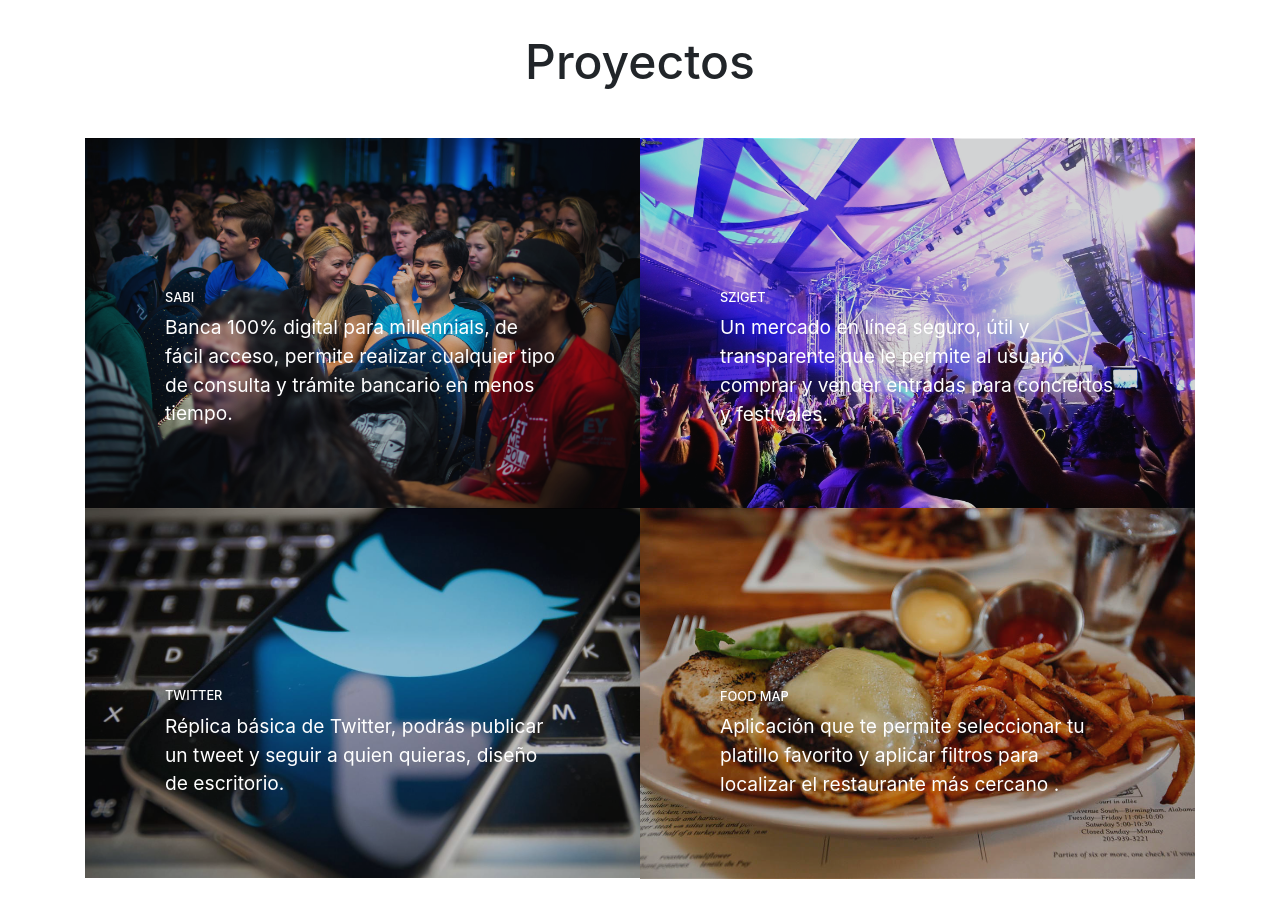
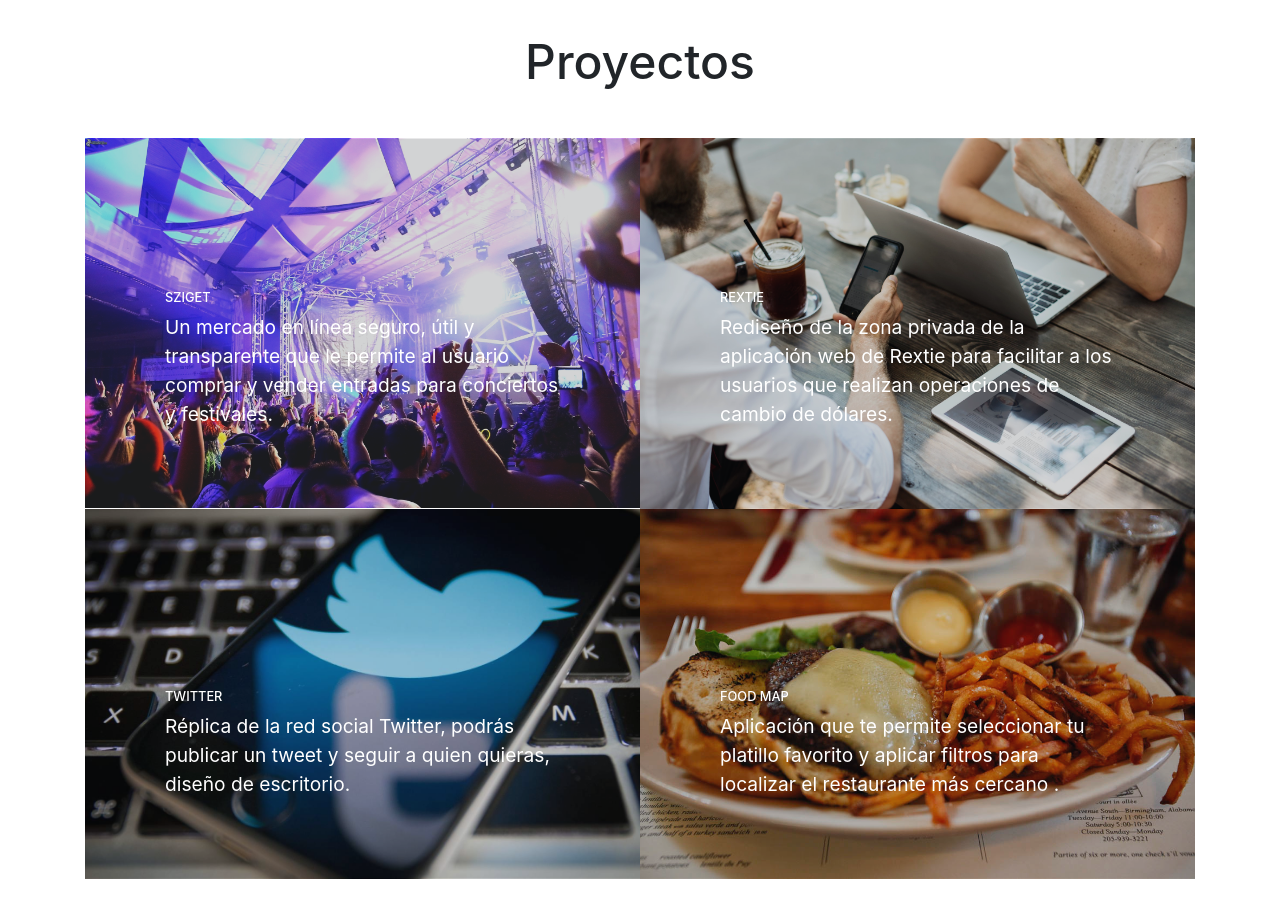
Before and after one commit to alejandraHoces/alejandrahoces.github.io, a website with bundled scripts: page index.html in a window 1280 px wide. Shown: the part 2100-3018 px from the top of the page. Built offline with nearby package versions, Linux system fonts and the light colour scheme.

Commit message:
actualizando estilos

```diff
--- a/index.html
+++ b/index.html
@@ -67,7 +67,7 @@
           <div class="col-lg-10 mx-auto">
             <h2>Sobre mí</h2>
             <p class="lead mb-5">Hola, soy UX designer egresada de Laboratoria,
-              me gusta crear productos digitales útiles y usables los cuales complemento con mis habilidades en desarrollo web, brindando así una experiencia agradable e intuitiva para el usuario. Veo la diversidad de personas y culturas con las que crecí como un recurso para un mejor diseño. Quiero crear experiencias y productos con un fuerte énfasis en la simplicidad, la funcionalidad y la inclusión.<br> <strong>Si buscas UX designers, o tienes alguna pregunta sobre mis proyectos.<a href="mailto:hocesalejandra@gmail.com"> ¡No dudes en comunicarte conmigo!</a></strong></p>
+              me gusta crear productos digitales útiles y usables los cuales complemento con mis habilidades en desarrollo web, brindando así una experiencia agradable e intuitiva para el usuario. Veo la diversidad de personas y culturas con las que crecí como un recurso para un mejor diseño. Quiero crear experiencias y productos con un fuerte énfasis en la simplicidad, la funcionalidad y la inclusión.<br><strong>Si buscas UX designers, o tienes alguna pregunta sobre mis proyectos.<a href="mailto:hocesalejandra@gmail.com"> ¡No dudes en comunicarte conmigo!</a></strong></p>
             <a class="btn btn-dark btn-xl " href="vendor/cv-hocesalejandra.pdf" target="_blank">MIRA MI CV</a>
           </div>
         </div>
@@ -157,24 +157,24 @@
         </div>
         <div class="row no-gutters">
           <div class="col-lg-6">
-            <a class="portfolio-item" href="https://github.com/alejandraHoces/BancoMillennials" target="_blank">
-              <span class="caption">
-                <span class="caption-content">
-                  <h2>sabi</h2>
-                  <p class="mb-0"><strong>Banca 100% digital para millennials, de fácil acceso, permite realizar cualquier tipo de consulta y trámite bancario en menos tiempo.</strong></p></span>
-              </span>
-              <img class="img-fluid" src="img/sabi.jpg" alt="imagen-portada">
-            </a>
-          </div>
-          <div class="col-lg-6">
             <a class="portfolio-item" href="https://github.com/alejandraHoces/sziget" target="_blank">
               <span class="caption">
                 <span class="caption-content">
                   <h2>sziget</h2>
-                  <p class="mb-0"><strong>Un mercado en línea seguro, útil y transparente que le permite al usuario comprar y vender entradas para conciertos y festivales.</strong></p>
-                </span>
+                  <p class="mb-0"><strong>Un mercado en línea seguro, útil y transparente que le permite al usuario comprar y vender entradas para conciertos y festivales.</strong></p></span>
               </span>
-              <img class="img-fluid" src="img/zsiget.jpg" alt="imagen-portada">
+              <img class="img-fluid" src="img/zsiget.jpg" alt="" style="opacity:0.9">
+            </a>
+          </div>
+          <div class="col-lg-6">
+            <a class="portfolio-item" href="https://github.com/alejandraHoces/rextie" target="_blank">
+              <span class="caption">
+                <span class="caption-content">
+                  <h2>rextie</h2>
+                  <p class="mb-0"><strong>Rediseño de la zona privada de la aplicación web de Rextie para facilitar a los usuarios que realizan operaciones de cambio de dólares.</strong></p></span>
+              </span>
+              </span>
+              <img class="img-fluid" src="img/rextie.jpeg" alt="imagen-portada">
             </a>
           </div>
           <div class="col-lg-6">
@@ -182,7 +182,7 @@
               <span class="caption">
                 <span class="caption-content">
                   <h2>twitter</h2>
-                  <p class="mb-0"><strong>Réplica básica de Twitter, podrás publicar un tweet y seguir a quien quieras, diseño de escritorio.</strong></p>
+                  <p class="mb-0"><strong>Réplica de la red social Twitter, podrás publicar un tweet y seguir a quien quieras, diseño de escritorio.</strong></p>
                 </span>
               </span>
               <img class="img-fluid" src="img/twitter.jpg" alt="imagen-portada">
```
Also changed, not shown: img/rextie.jpeg (added).
